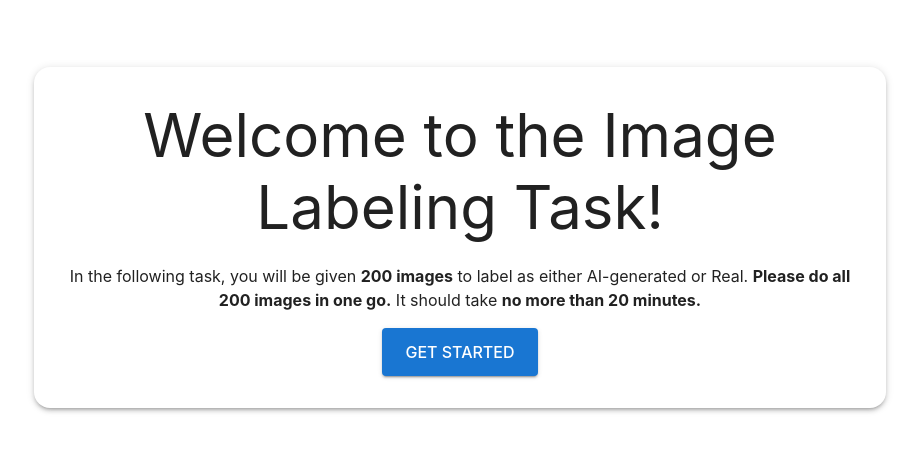
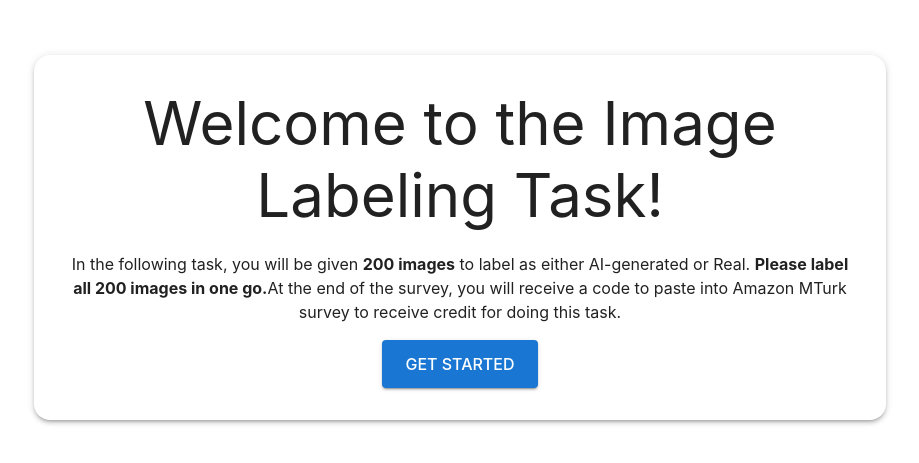
Before and after one commit to christinezeng/eecs598_crowdsourcing, a React (Vite) app in the folder frontend/: page / in a window 1280 px wide. Shown: the part 195-658 px from the top of the page, without its empty margins (180-1099 px from the left). Built offline with nearby package versions, Linux system fonts and the light colour scheme.

Commit message:
modified instructions

```diff
--- a/frontend/src/pages/StartPage.jsx
+++ b/frontend/src/pages/StartPage.jsx
@@ -105,7 +105,8 @@ const StartPage = () => {
 						</Typography>
 						<Typography variant="body1">
 							In the following task, you will be given <strong>200 images</strong> to label as either
-							AI-generated or Real. <strong>Please do all 200 images in one go.</strong> It should take <strong>no more than 20 minutes.</strong>
+							AI-generated or Real. <strong>Please label all 200 images in one go.</strong>
+							At the end of the survey, you will receive a code to paste into Amazon MTurk survey to receive credit for doing this task.
 						</Typography>
 						<Button
 							variant="contained"
```
